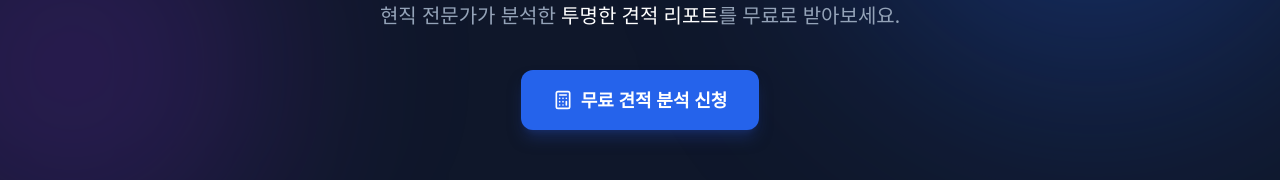
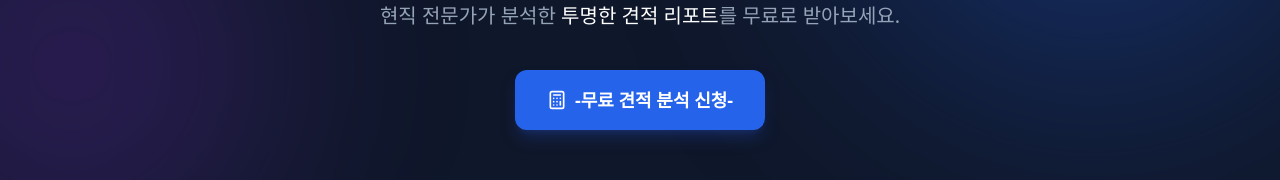
Before and after one commit to thebarondb-star/car-blog-site, a Next.js app: page /consult in a window 1280 px wide. Shown: the part 349-529 px from the top of the page. Built offline with nearby package versions, Linux system fonts and the light colour scheme; no server answers; the database is empty.

Commit message:
버튼 이름 변경 및 재빌드 트리거

```diff
--- a/app/consult/page.tsx
+++ b/app/consult/page.tsx
@@ -63,7 +63,7 @@ export default async function Home() {
           <div className="flex flex-col sm:flex-row gap-4 justify-center">
             <Link href="/consult" className="bg-blue-600 text-white px-8 py-4 rounded-xl font-bold text-lg hover:bg-blue-500 transition shadow-lg shadow-blue-900/50 flex items-center justify-center gap-2">
               <Calculator className="w-5 h-5" />
-              무료 견적 분석 신청
+              -무료 견적 분석 신청-
             </Link>
           </div>
         </div>
```
